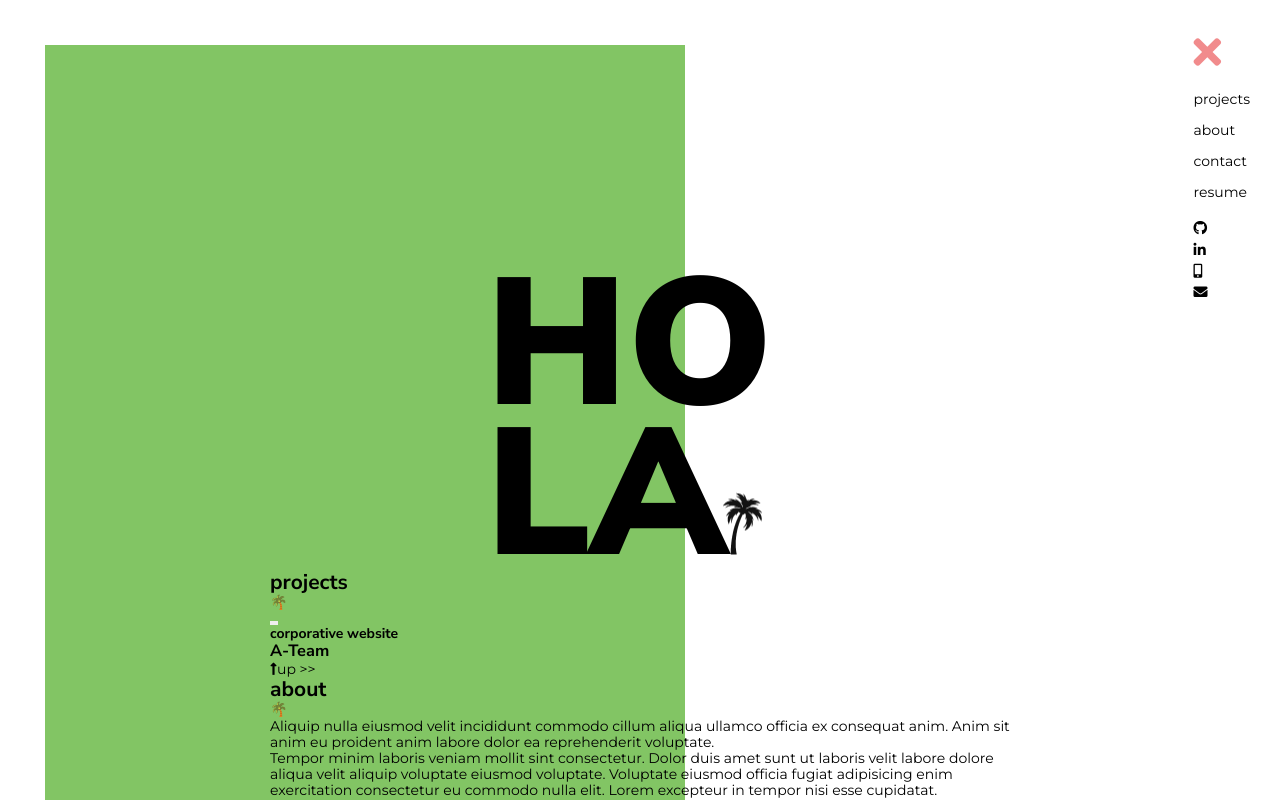
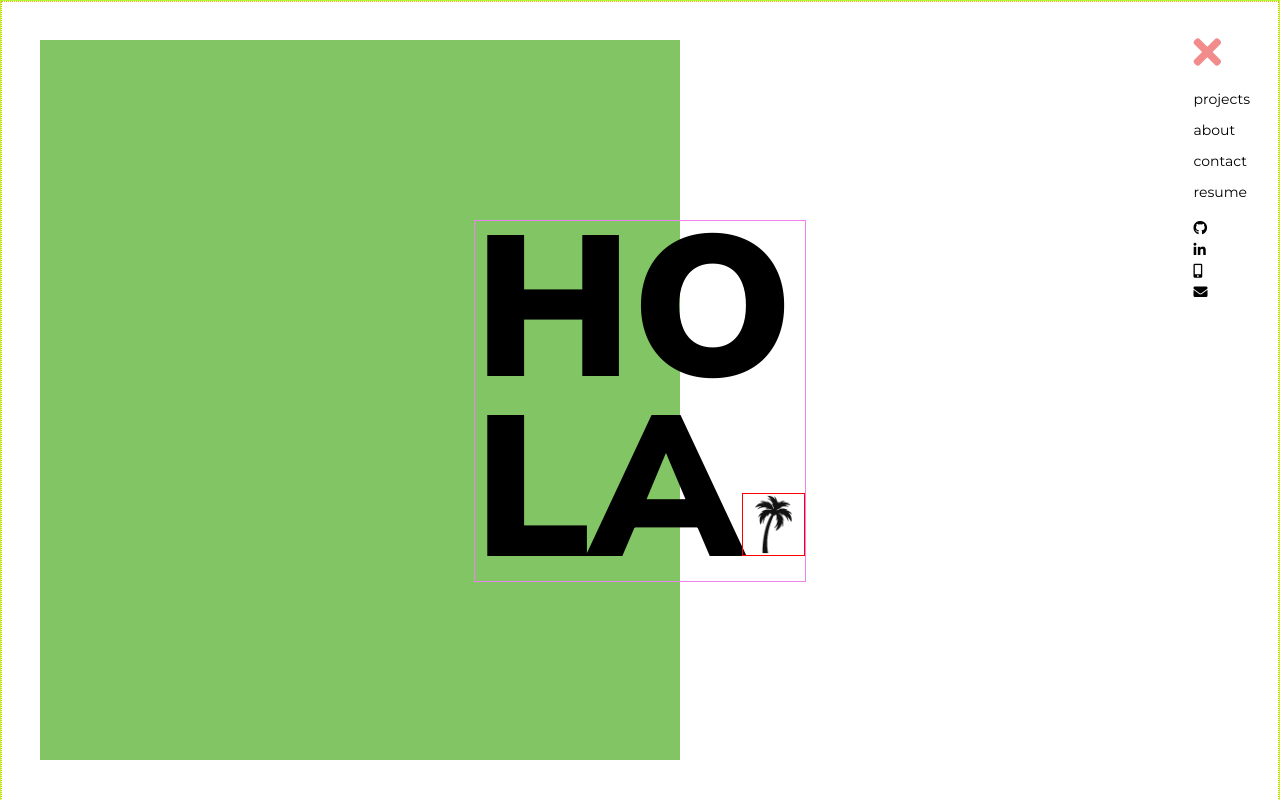
Before and after one commit to amandapalma/portfolio-amandapalma, a React (Create React App) app: page / in a window 1280 px wide. Shown: the top 800 px of the page. Built offline with nearby package versions, Linux system fonts and the light colour scheme.

Commit message:
add home css

```diff
--- a/src/components/App.js
+++ b/src/components/App.js
@@ -1,5 +1,6 @@
 import React from "react";
 // import Comingsoon from "./Comingsoon";
+import palmtree from "../images/palmtreeicon.png"
 import "../stylesheets/App.scss";
 
 function App() {
@@ -8,11 +9,11 @@ function App() {
       {/* <Comingsoon></Comingsoon> */}
       <section className="home">
         <div className="home__homeBackground"></div>
-        <header className="home__header">
-          <div className="closeIcon">
+        <header className="fixheader">
+          <div className="fixheader__closeIcon">
             <i className="fas fa-times"></i>
           </div>
-          <nav className="header__menu">
+          <nav className="fixheader__menu">
             <ul className="nav">
               <li className="nav__option">projects</li>
               <li className="nav__option">about</li>
@@ -40,18 +41,14 @@ function App() {
             <span className="home__title1">ho</span>
             <span className="home__title2">
               la
-              <div className="palmtree"></div>
+              <div palmtreeBox><img className="palmtree" alt="palmtree" src={palmtree}></img></div>
             </span>
           </h1>
         </div>
       </section>
       <section className="projects">
         <h2 className="projects__sectionTitle">projects</h2>
-        <div className="projects__titleIcon">
-          <span role="img" aria-labelledby="palmtree icon">
-            🌴
-          </span>
-        </div>
+        <div palmtreeBox><img className="palmtree" alt="palmtree" src={palmtree}></img></div>
         <ul>
           <li className="project">
             <div className="project__cover"></div>
@@ -74,11 +71,7 @@ function App() {
       <section className="about">
         <div className="aboutBackround"></div>
         <h2 className="about__sectionTitle">about</h2>
-        <div className="about__titleIcon">
-          <span role="img" aria-labelledby="palmtree icon">
-            🌴
-          </span>
-        </div>
+        <div palmtreeBox><img className="palmtree" alt="palmtree" src={palmtree}></img></div>
         <p>
           Aliquip nulla eiusmod velit incididunt commodo cillum aliqua ullamco
           officia ex consequat anim. Anim sit anim eu proident anim labore dolor
@@ -102,10 +95,9 @@ function App() {
       </section>
       <section className="contact">
         <h2 className="contact__sectionTitle">contact</h2>
+        <div palmtreeBox><img className="palmtree" alt="palmtree" src={palmtree}></img></div>
         <div className="stampframe1">
-          <div className="stampframe2">
-            <img alt="palmtreeIcon"></img>
-          </div>
+        <div palmtreeBox><img className="palmtree" alt="palmtree" src={palmtree}></img></div>
         </div>
         <div className="contact__titleIcon">
           <span role="img" aria-labelledby="palmtree icon">
--- a/src/stylesheets/App.scss
+++ b/src/stylesheets/App.scss
@@ -5,21 +5,66 @@
 //HOME
 
 .App {
-  margin: 270px;
-  //   border: 1px solid greenyellow;
+  //
+    border: 1px solid greenyellow;
+    min-height: 100vh;
 }
+
 .home {
-  //   display: flex;
-  //   flex-direction: column;
-  //   justify-content: center;
 
-  &__header {
-    position: fixed;
+  height: 100vh;
+  display: flex;
+  justify-content: center;
+  align-items: center;
+  border: 1px dotted orange;
+
+  &__homeBackground {
+    background-color: $color-primary;
+    width: 50%;
+    height: 90vh;
+    position: absolute;
     top: 0;
-    right: 0;
-    margin: 30px;
+    left: 0;
+    z-index: -1;
+    margin: 5vh;
 
-    .nav {
+  }
+
+  &__titlebox {
+    // border: solid 1px pink;
+    display: flex;
+    flex-direction: column;
+    align-items: center;
+    // margin:auto;
+    border: 1px solid violet;
+  }
+
+  &__title {
+    display: flex;
+    flex-direction: column;
+    align-items: flex-start;
+    // border: 1px dashed rebeccapurple;
+  }
+
+  &__title2 {
+    display: flex;
+    // border: 1px dotted rebeccapurple;
+  }
+}
+
+.fixheader {
+  position: fixed;
+  top: 0;
+  right: 0;
+  margin: 30px;
+
+  &__closeIcon {
+    color: $color-secondary;
+    font-size: 40px;
+  }
+}
+
+.nav {
       margin-bottom: 20px;
 
       &__option {
@@ -31,7 +76,7 @@
       }
     }
 
-    .ssmm {
+.ssmm {
       height: 80px;
       display: flex;
       flex-direction: column;
@@ -44,51 +89,14 @@
         }
       }
     }
-  }
 
-  .closeIcon {
-    color: $color-secondary;
-    font-size: 40px;
-    // text-align: right;
-  }
-  &__homeBackground {
-    background-color: $color-primary;
-    width: 50%;
-    height: 100vh;
-    position: absolute;
-    top: 0;
-    left: 0;
-    z-index: -1;
-    margin: 45px;
-  }
 
-  &__titlebox {
-    // border: solid 1px pink;
-    display: flex;
-    flex-direction: column;
-    align-items: center;
-    margin-top: 15%;
-  }
-
-  &__title {
-    display: flex;
-    flex-direction: column;
-    align-items: flex-start;
-    // border: 2px dashed green;
-  }
-
-  //   &__title1 {
-  //   }
-
-  &__title2 {
-    display: flex;
-  }
-}
 
 .palmtree {
-  background-image: url(../images/palmtreeicon.png);
-  width: 67px;
-  height: 65px;
+  width: 63px;
+  height: 63px;
   object-fit: cover;
-  transform: translate(-18px, 71.5px);
+
+  border: solid 1px red;
+
 }
--- a/src/stylesheets/index.scss
+++ b/src/stylesheets/index.scss
@@ -1,8 +1,8 @@
-* {
-  padding: 0;
-  margin: 0;
-  box-sizing: border-box;
-}
+// * {
+//   padding: 0;
+//   margin: 0;
+//   box-sizing: border-box;
+// }
 // body {
 //   margin: 0;
 //   font-family: -apple-system, BlinkMacSystemFont, "Segoe UI", "Roboto", "Oxygen",
@@ -12,10 +12,10 @@
 //   -moz-osx-font-smoothing: grayscale;
 // }
 
-code {
-  font-family: source-code-pro, Menlo, Monaco, Consolas, "Courier New",
-    monospace;
-}
+// code {
+//   font-family: source-code-pro, Menlo, Monaco, Consolas, "Courier New",
+//     monospace;
+// }
 
 h1,
 h2,
@@ -25,12 +25,17 @@ h4 {
 }
 
 h1 {
-  font-size: 180px;
-  line-height: 150px;
+  font-size: 200px;
+  line-height: 180px;
   font-weight: 900;
   text-transform: uppercase;
 }
+h2{
+  font-size: 136px;
+  font-weight: 900;
+  text-transform: uppercase;
 
+}
 body {
   font-family: "Montserrat", sans-serif;
   font-size: 14px;
```
Also changed, not shown: 1 other file (tests, documents, lock files or other folders).
